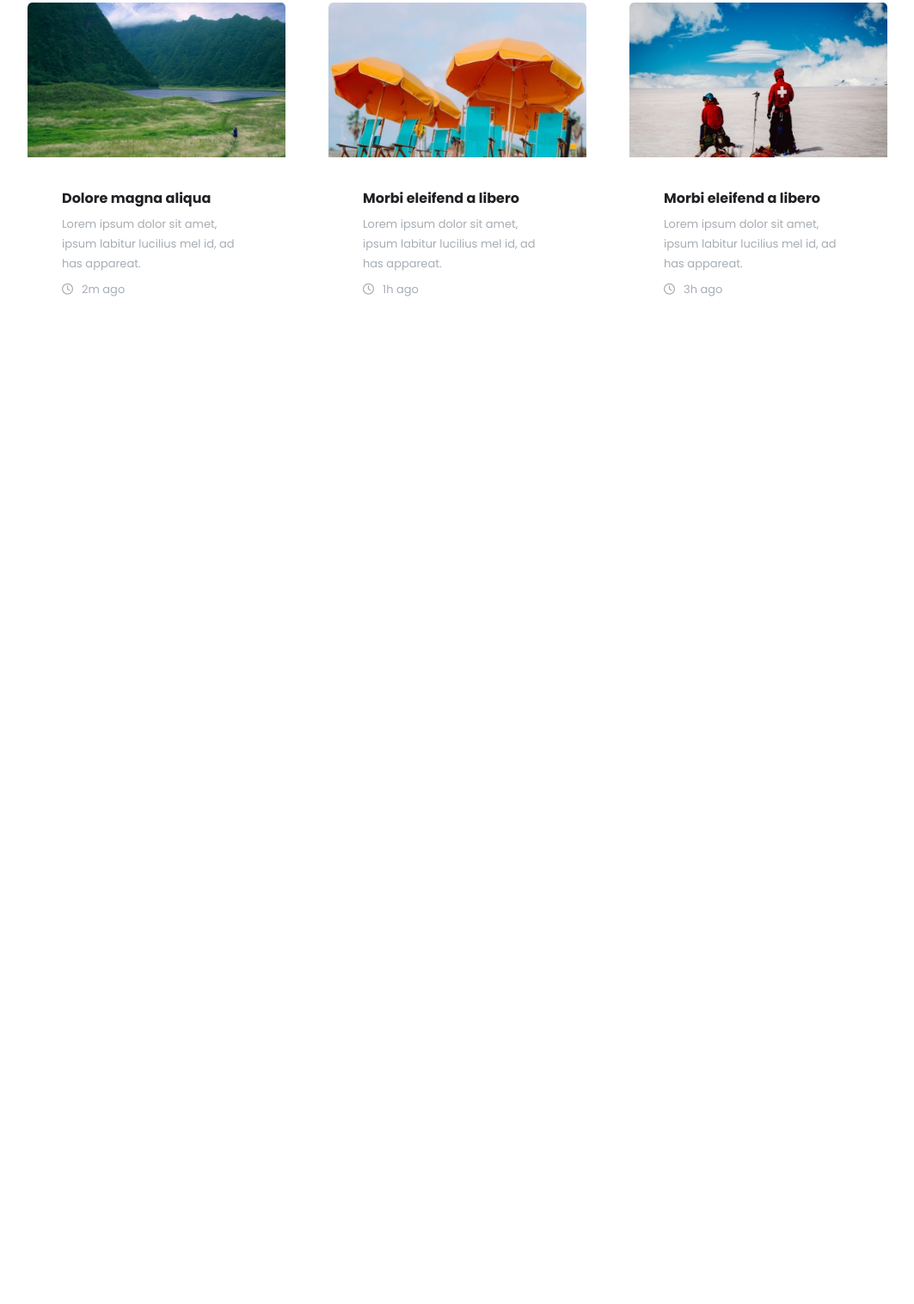
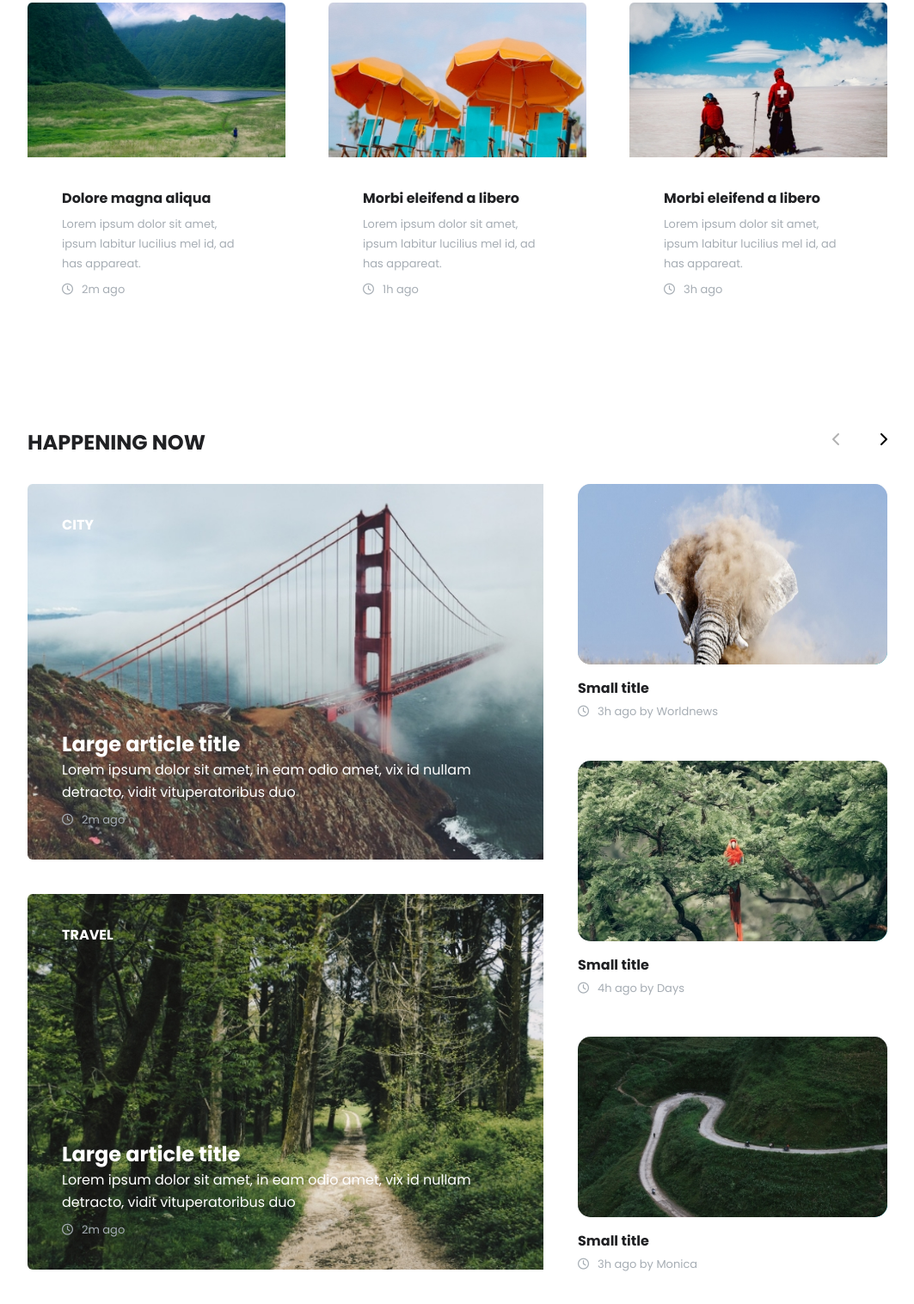
Before and after one commit to GigaPok/Unilab, a plain HTML site: page index.html in a window 1280 px wide. Shown: the part 847-2364 px from the top of the page at 86% size, without its empty margins (108-1171 px from the left). Before the commit the page ends 1270 px from the top, so only its background shows below. Drawn offline with Linux system fonts and the light colour scheme.

Commit message:
add section 3

```diff
--- a/css/style.css
+++ b/css/style.css
@@ -230,3 +230,88 @@ nav{
     font-family: 'Poppins', sans-serif;
     font-weight: 400;
 }
+/* Finish-Section2 */
+
+/* Section-3 */
+.section3 {
+    margin-top: 40px;
+}
+.section3-title {
+    font-size: 24px;
+    font-family: 'Poppins', sans-serif;
+    font-weight: bold;
+    margin-bottom: 36px;
+    color: #202124;
+}
+.section3-left-div  {
+    background-image: url(../img/bridge.jpg);
+    /* width: 760px; */
+    height: auto;
+    padding: 40px;
+    background-size: cover;
+}
+.section3-left-div-title {
+    font-size: 16px;
+    color: #FFFFFF;
+    font-family: 'Poppins', sans-serif;
+    font-weight: bold;
+}
+.section3-left-div-box-title {
+    font-size: 24px;
+    color: #FFFFFF;
+    font-family: 'Poppins', sans-serif;
+    font-weight: bold;
+    line-height: 34px;
+}
+.section3-left-div-box-p  {
+    font-size: 16px;
+    line-height: 26px;
+    color: #FFFFFF;
+    font-weight: 400;
+    font-family: 'Poppins', sans-serif;
+}
+.section3-left-div-box {
+    margin-top: 230px;
+}
+.section3-left-div2 {
+    background-image: url(../img/wood.jpg);
+    /* width: 760px; */
+    height: auto;
+    padding: 40px;
+    margin-top: 40px;
+    background-size: cover;
+}
+.section3-small-box-title {
+    font-size: 16px;
+    color: #202124;
+    font-family: 'Poppins', sans-serif;
+    font-weight: bold;
+    margin-top: 20px;
+}
+.section3-main-div {
+    display: flex;
+    justify-content: space-between;
+}
+.section3-right-small-box {
+    display: flex;
+    justify-content: space-between;
+    flex-direction: column;
+}
+.section3-div {
+    width: 60%;
+}
+.small-box-divs1-img,
+.small-box-divs2-img,
+.small-box-divs3-img {
+    width: 360px;
+    height: 210px;
+    border-radius: 15px;
+    max-width: 450px;
+    background-image: url(../img/umbrella.jpg);
+    background-size: cover;
+
+}
+.section-3-title-div{
+    position: relative;
+}
+/* Finish-Section3 */
--- a/index.html
+++ b/index.html
@@ -132,9 +132,76 @@
             </div>
         </div>
     </section>
+    <!-- Finish-Section-2 -->
 
+    <!-- Start-Section-3 -->
+    <section class="container section3">
+        <div class="section-3-title-div">
+            <h3 class="section3-title">HAPPENING NOW</h3>
+            <div class="arrow-icons">
+                <i class="fas fa-chevron-left"></i>
+                <i class="fas fa-chevron-right"></i>
+            </div>
+        </div>
+        <div class="section3-main-div">
+            <div class="section3-div">
+                <div class="section3-left-div">
+                    <h3 class="section3-left-div-title">CITY</h3>
+                    <div class="section3-left-div-box">
+                        <h3 class="section3-left-div-box-title">Large article title</h3>
+                        <p class="section3-left-div-box-p">Lorem ipsum dolor sit amet, in eam odio amet, vix id nullam
+                            detracto, vidit vituperatoribus
+                            duo</p>
+                        <div class="post-publish-time">
+                            <i class="far fa-clock"></i>
+                            <p>2m ago</p>
+                        </div>
+                    </div>
+                </div>
+                <div class="section3-left-div2">
+                    <h3 class="section3-left-div-title">TRAVEL</h3>
+                    <div class="section3-left-div-box">
+                        <h3 class="section3-left-div-box-title">Large article title</h3>
+                        <p class="section3-left-div-box-p">Lorem ipsum dolor sit amet, in eam odio amet, vix id nullam
+                            detracto, vidit vituperatoribus
+                            duo</p>
+                        <div class="post-publish-time">
+                            <i class="far fa-clock"></i>
+                            <p>2m ago</p>
+                        </div>
+                    </div>
+                </div>
+            </div>
+            <div class="section3-right-small-box">
+                <div class="small-box-divs1">
+                    <img class="small-box-divs1-img" src="img/elephant.jpg" alt="elephant">
+                    <h2 class="section3-small-box-title">Small title</h2>
+                    <div class="post-publish-time">
+                        <i class="far fa-clock"></i>
+                        <p>3h ago by Worldnews</p>
+                    </div>
+                </div>
+                <div class="small-box-divs2">
+                    <img class="small-box-divs2-img" src="img/parrot.jpg" alt="parrot">
+                    <h2 class="section3-small-box-title">Small title</h2>
+                    <div class="post-publish-time">
+                        <i class="far fa-clock"></i>
+                        <p>4h ago by Days</p>
+                    </div>
+                </div>
+                <div class="small-box-divs3">
+                    <img class="small-box-divs3-img" src="img/tom.jpg" alt="tom">
+                    <h2 class="section3-small-box-title">Small title</h2>
+                    <div class="post-publish-time">
+                        <i class="far fa-clock"></i>
+                        <p>3h ago by Monica</p>
+                    </div>
+                </div>
+            </div>
+        </div>
+    </section>
+    <!-- Finish-Section-3 -->
 
-    <!-- Finish-Section-2 -->
 </body>
 
 </html>
```
Also changed, not shown: img/bridge.jpg (added), img/elephant.jpg (added), img/parrot.jpg (added), img/tom.jpg (added), img/wood.jpg (added).
